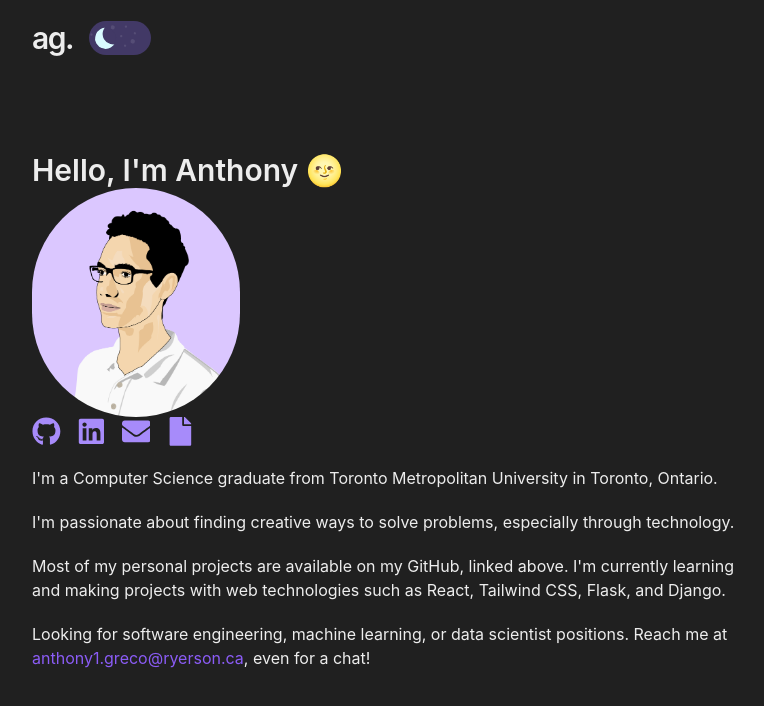
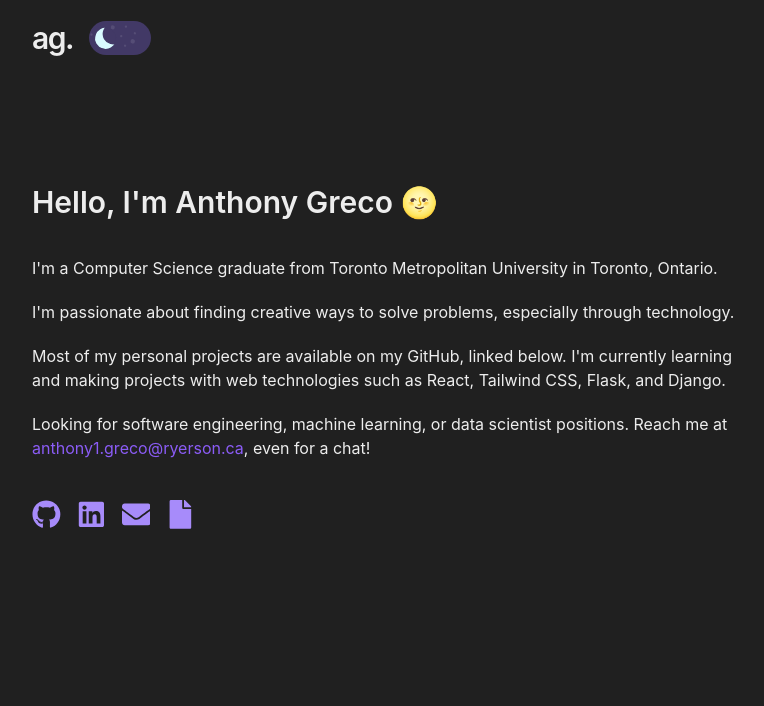
Before and after one commit to anthfgreco/personal-portfolio-v2, a React (Vite) app: page / in a window 1280 px wide. Shown: the top 706 px of the page, without its empty margins (256-1020 px from the left). Built offline with nearby package versions, Linux system fonts and the light colour scheme.

Commit message:
fix final layout and styling

```diff
--- a/index.html
+++ b/index.html
@@ -17,8 +17,8 @@
     />
     <meta name="author" content="Anthony Greco" />
   </head>
-  <body>
-    <div class="dark:bg-[#202020]" id="root"></div>
+  <body class="dark:bg-[#202020]">
+    <div id="root"></div>
     <script type="module" src="/src/main.jsx"></script>
   </body>
 </html>
--- a/src/App.jsx
+++ b/src/App.jsx
@@ -15,8 +15,8 @@ function App() {
 
   function isNight() {
     let hour = new Date().getHours();
-    if (hour <= 5) return true;
-    if (hour <= 17) return false;
+    if (hour < 5) return true;
+    if (hour < 17) return false;
     else return true;
   }
 
@@ -26,11 +26,9 @@ function App() {
 
       <Greeting />
 
-      <img src="/artboard purple.png" className="w-52 rounded-full" />
+      {/*<img src="artboard purple.png" className="w-52 rounded-full" />*/}
 
-      <SocialMediaNavBar />
-
-      <p className="mt-5 text-[#202020] dark:text-[#ededed]">
+      <p className="mt-9 text-[#202020] dark:text-[#ededed]">
         I'm a Computer Science graduate from Toronto Metropolitan University in
         Toronto, Ontario.
       </p>
@@ -41,7 +39,7 @@ function App() {
       </p>
 
       <p className="mt-5 text-[#202020] dark:text-[#ededed]">
-        Most of my personal projects are available on my GitHub, linked above.
+        Most of my personal projects are available on my GitHub, linked below.
         I'm currently learning and making projects with web technologies such as
         React, Tailwind CSS, Flask, and Django.
       </p>
@@ -58,6 +56,8 @@ function App() {
         </a>
         , even for a chat!
       </p>
+
+      <SocialMediaNavBar />
     </div>
   );
 }
--- a/src/Greeting.jsx
+++ b/src/Greeting.jsx
@@ -1,15 +1,15 @@
 function Greeting() {
   let hour = new Date().getHours();
-  let greeting = "Hello, I'm Anthony ";
-  if (hour <= 4) greeting += "🌝";
-  else if (hour <= 11) greeting += "☕";
-  else if (hour <= 16) greeting += "😎";
-  else if (hour <= 20) greeting += "🌇";
+  let greeting = "Hello, I'm Anthony Greco ";
+  if (hour < 4) greeting += "🌝";
+  else if (hour < 11) greeting += "☕";
+  else if (hour < 16) greeting += "😎";
+  else if (hour < 20) greeting += "👋";
   else greeting += "🌝";
 
   return (
     <div>
-      <h1 className="text-3xl font-semibold text-[#202020] dark:text-[#ededed]">
+      <h1 className="mt-32 text-3xl font-semibold text-[#202020] dark:text-[#ededed]">
         {greeting}
       </h1>
     </div>
--- a/src/NavBar.jsx
+++ b/src/NavBar.jsx
@@ -2,7 +2,7 @@ import DarkModeToggle from "./DarkModeToggle";
 
 function NavBar({ isDarkMode, setDarkMode }) {
   return (
-    <nav className="mb-24 mt-5 flex w-full items-center">
+    <nav className="mt-5 flex items-center">
       <h2 className="text-3xl font-semibold tracking-tighter text-[#202020] dark:text-[#ededed]">
         ag.
       </h2>
--- a/src/SocialMediaNavBar.jsx
+++ b/src/SocialMediaNavBar.jsx
@@ -3,6 +3,7 @@ import { FaGithub, FaLinkedin, FaEnvelope, FaFile } from "react-icons/fa";
 
 function SocialMediaNavBar() {
   return (
+    <div className="mt-10">
       <IconContext.Provider
         value={{
           size: "1.8em",
@@ -27,6 +28,7 @@ function SocialMediaNavBar() {
           </a>
         </div>
       </IconContext.Provider>
+    </div>
   );
 }
 
```
Also changed, not shown: public/artboard white.png (deleted). Lines whose indentation alone changed are shown as unchanged.
